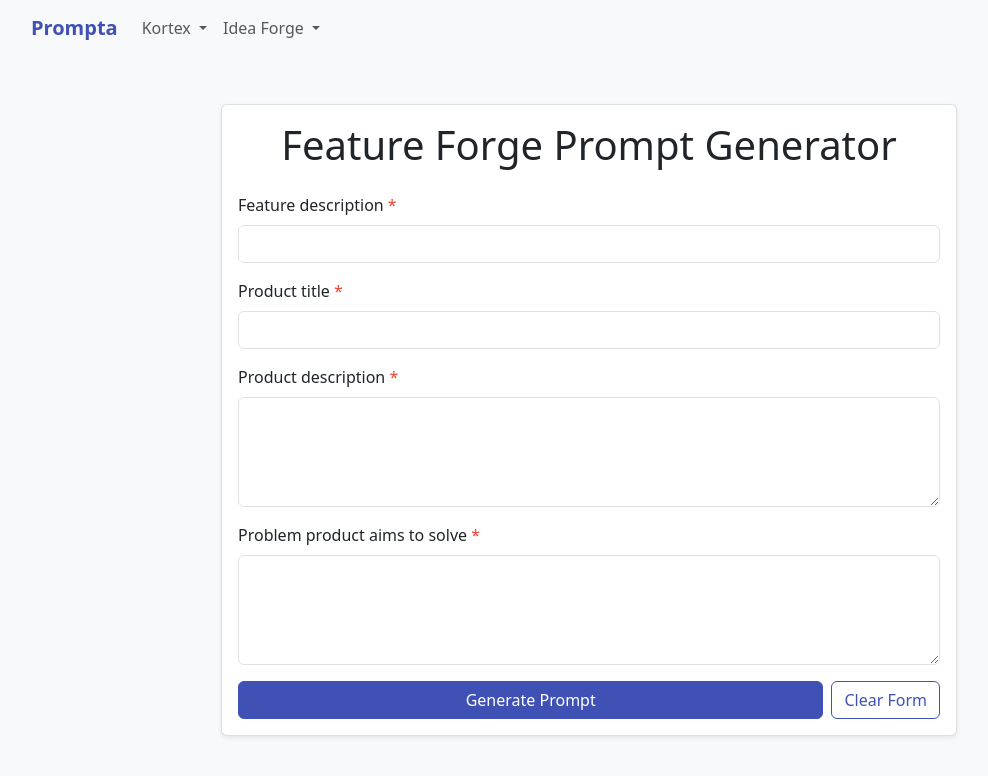
After one commit to aphoe/prompta, a PHP site: page /feature in a window 1280 px wide. The commit adds this page. Shown: the top 776 px of the page, without its empty margins (51-1039 px from the left). Run offline with PHP 8.4, Linux system fonts and the light colour scheme.

Commit message:
feat: Create the feature page

```diff
--- /dev/null
+++ b/feature.php
@@ -0,0 +1,201 @@
+<?php
+$title = "Feature Forge";
+$description = "Generate intelligent prompts for new product features. Free AI prompt generator for feature analysis.";
+$keywords = "AI prompts, feature generator, product features, feature development, prompt generator";
+$jsonld_name = "Feature Forge Prompt Generator";
+$jsonld_desc = "Generate intelligent prompts for new product features.";
+?>
+<!DOCTYPE html>
+<html lang="en">
+<?php include './includes/head.php'; ?>
+<body>
+<?php include './includes/nav.php'; ?>
+    <main class="container mt-5">
+      <div class="row justify-content-center">
+        <div class="col-md-8">
+          <div class="card">
+            <div class="card-body">
+              <h1 class="card-title text-center mb-4">
+                Feature Forge Prompt Generator
+              </h1>
+              <form id="featureForm">
+                <div class="mb-3">
+                  <label for="feature" class="form-label">
+                    Feature description <span class="required">*</span>
+                  </label>
+                  <input
+                    type="text"
+                    class="form-control"
+                    id="feature"
+                    name="feature"
+                    required
+                  />
+                </div>
+                <div class="mb-3">
+                  <label for="title" class="form-label">
+                    Product title <span class="required">*</span>
+                  </label>
+                  <input
+                    type="text"
+                    class="form-control"
+                    id="title"
+                    name="title"
+                    required
+                  />
+                </div>
+                <div class="mb-3">
+                  <label for="description" class="form-label">
+                    Product description <span class="required">*</span>
+                  </label>
+                  <textarea
+                    class="form-control"
+                    id="description"
+                    name="description"
+                    rows="4"
+                    required
+                  ></textarea>
+                </div>
+                <div class="mb-3">
+                  <label for="problem" class="form-label">
+                    Problem product aims to solve <span class="required">*</span>
+                  </label>
+                  <textarea
+                    class="form-control"
+                    id="problem"
+                    name="problem"
+                    rows="4"
+                    required
+                  ></textarea>
+                </div>
+                <div class="d-flex flex-column flex-md-row gap-2">
+                  <button type="submit" class="btn btn-primary flex-fill">
+                    Generate Prompt
+                  </button>
+                  <button
+                    type="button"
+                    class="btn btn-outline-secondary"
+                    id="clearBtn"
+                  >
+                    Clear Form
+                  </button>
+                </div>
+              </form>
+              <div id="output" class="mt-4" style="display: none">
+                <h5 class="card-title">Generated Prompt:</h5>
+                <pre id="promptText" class="bg-light p-3 rounded mb-2"></pre>
+                <div class="d-flex gap-2">
+                  <button id="copyBtn" class="btn btn-outline-secondary btn-sm">
+                    Copy Prompt
+                  </button>
+                </div>
+              </div>
+            </div>
+          </div>
+        </div>
+      </div>
+    </main>
+
+    <script src="https://cdn.jsdelivr.net/npm/bootstrap@5.3.0/dist/js/bootstrap.bundle.min.js"></script>
+    <script>
+      document
+        .getElementById("featureForm")
+        .addEventListener("submit", function (e) {
+          e.preventDefault();
+
+          const feature = document.getElementById("feature").value.trim();
+          const title = document.getElementById("title").value.trim();
+          const description = document.getElementById("description").value.trim();
+          const problem = document.getElementById("problem").value.trim();
+
+          if (!feature || !title || !description || !problem) {
+            alert("All fields are required");
+            return;
+          }
+
+          const prompt = `You are a senior product manager with twenty years of experience. You have worked in senior roles in three of the FAANG companies. You are well sought out. In the last five years, you have consulted for twelve Fortune 500 companies. You are the proud product manager for three unicorns, guiding them from ideation to becoming a unicorn. Your track record includes the fact that every product you have been involved in makes at least USD$10million in annual return rate within its first five years.
+
+I want to add a feature to a product. The details are below
+Feature description: ${feature}
+Product title: ${title}
+Description: ${description}
+Problem to be solved: ${problem}
+
+You will provide the following information based on the idea.
+1. Title of the feature
+2. Description of the feature`;
+
+          document.getElementById("promptText").textContent = prompt;
+          document.getElementById("output").style.display = "block";
+        });
+
+      // Clear form functionality
+      document
+        .getElementById("clearBtn")
+        .addEventListener("click", function () {
+          document.getElementById("featureForm").reset();
+          document.getElementById("output").style.display = "none";
+          document.getElementById("promptText").textContent = "";
+        });
+
+      // Copy to clipboard functionality
+      document.getElementById("copyBtn").addEventListener("click", function () {
+        const promptText = document.getElementById("promptText").textContent;
+
+        if (navigator.clipboard && window.isSecureContext) {
+          // Use the Clipboard API when available
+          navigator.clipboard
+            .writeText(promptText)
+            .then(function () {
+              showCopyFeedback("Copied!");
+            })
+            .catch(function (err) {
+              console.error("Failed to copy: ", err);
+              fallbackCopyTextToClipboard(promptText);
+            });
+        } else {
+          // Fallback for older browsers
+          fallbackCopyTextToClipboard(promptText);
+        }
+      });
+
+      function fallbackCopyTextToClipboard(text) {
+        const textArea = document.createElement("textarea");
+        textArea.value = text;
+        textArea.style.position = "fixed";
+        textArea.style.left = "-999999px";
+        textArea.style.top = "-999999px";
+        document.body.appendChild(textArea);
+        textArea.focus();
+        textArea.select();
+
+        try {
+          const successful = document.execCommand("copy");
+          if (successful) {
+            showCopyFeedback("Copied!");
+          } else {
+            showCopyFeedback("Copy failed!");
+          }
+        } catch (err) {
+          console.error("Fallback: Oops, unable to copy", err);
+          showCopyFeedback("Copy failed!");
+        }
+
+        document.body.removeChild(textArea);
+      }
+
+      function showCopyFeedback(message) {
+        const copyBtn = document.getElementById("copyBtn");
+        const originalText = copyBtn.textContent;
+        copyBtn.textContent = message;
+        copyBtn.classList.remove("btn-outline-secondary");
+        copyBtn.classList.add("btn-success");
+
+        setTimeout(function () {
+          copyBtn.textContent = originalText;
+          copyBtn.classList.remove("btn-success");
+          copyBtn.classList.add("btn-outline-secondary");
+        }, 2000);
+      }
+    </script>
+  </body>
+</html>
--- a/includes/nav.php
+++ b/includes/nav.php
@@ -67,6 +67,9 @@
                 <li>
                   <a class="dropdown-item" href="idea">Idea</a>
                 </li>
+                <li>
+                  <a class="dropdown-item" href="feature">Feature</a>
+                </li>
               </ul>
             </li>
           </ul>
```
